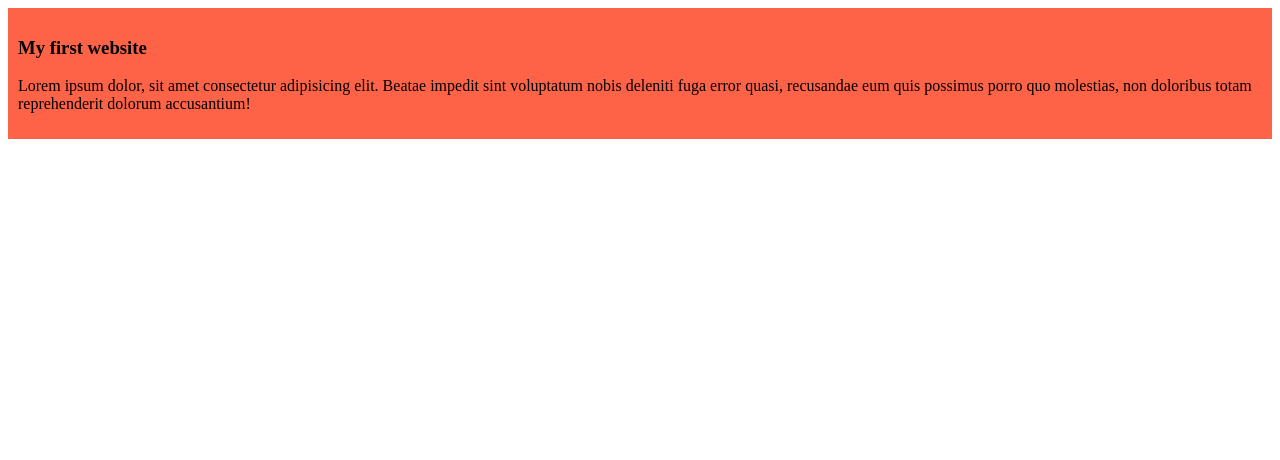
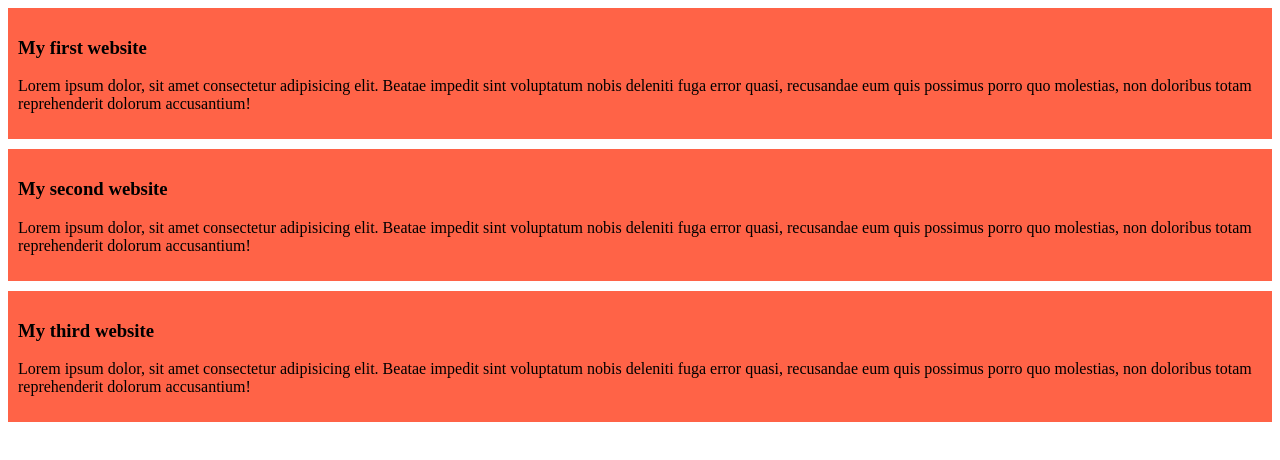
Before and after one commit to imransheikh12/my-simples-website, a plain HTML site: page index.html in a window 1280 px wide. Drawn offline with Linux system fonts and the light colour scheme.

Commit message:
added the second and third blog

```diff
--- a/index.html
+++ b/index.html
@@ -11,5 +11,13 @@
         <h3>My first website</h3>
         <p>Lorem ipsum dolor, sit amet consectetur adipisicing elit. Beatae impedit sint voluptatum nobis deleniti fuga error quasi, recusandae eum quis possimus porro quo molestias, non doloribus totam reprehenderit dolorum accusantium!</p>
     </div>
+    <div>
+        <h3>My second website</h3>
+        <p>Lorem ipsum dolor, sit amet consectetur adipisicing elit. Beatae impedit sint voluptatum nobis deleniti fuga error quasi, recusandae eum quis possimus porro quo molestias, non doloribus totam reprehenderit dolorum accusantium!</p>
+    </div>
+    <div>
+        <h3>My third website</h3>
+        <p>Lorem ipsum dolor, sit amet consectetur adipisicing elit. Beatae impedit sint voluptatum nobis deleniti fuga error quasi, recusandae eum quis possimus porro quo molestias, non doloribus totam reprehenderit dolorum accusantium!</p>
+    </div>
 </body>
 </html>
--- a/style/blog.css
+++ b/style/blog.css
@@ -1,4 +1,5 @@
 div{
     background-color: tomato;
     padding: 10px;
+    margin-bottom: 10px;
 }
```
